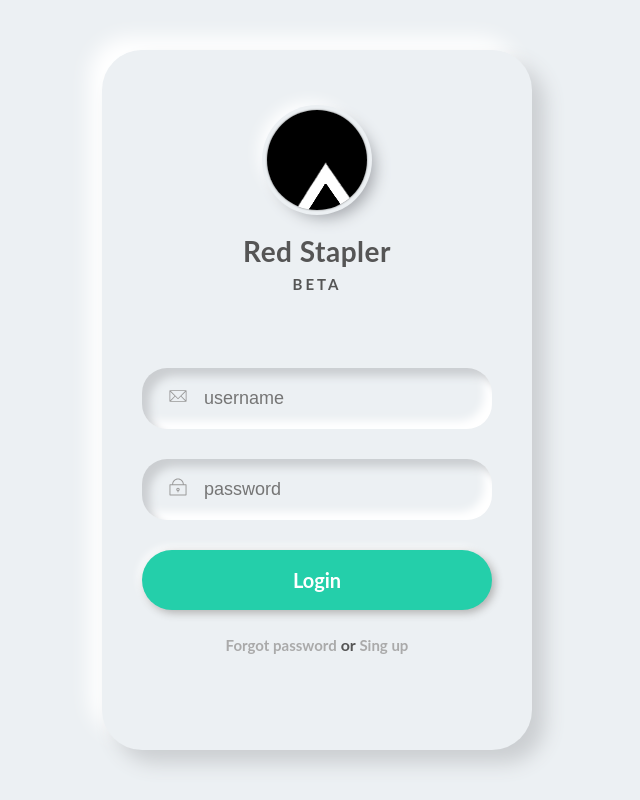
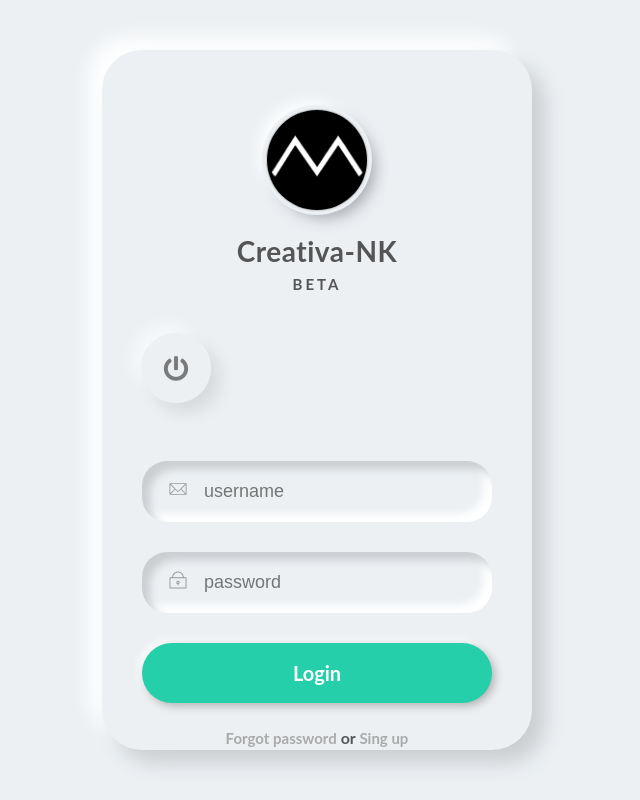
Before and after one commit to creativa-nk/neumorphism-button, a plain HTML site: page index.html in a window 1280 px wide. Shown: the whole page, without its empty margins (323-963 px from the left). Drawn offline with Linux system fonts and the light colour scheme.

Commit message:
checkbox

```diff
--- a/index.html
+++ b/index.html
@@ -5,6 +5,7 @@
     <meta http-equiv="X-UA-Compatible" content="IE=edge">
     <meta name="viewport" content="width=device-width, initial-scale=1.0">
     <link rel="stylesheet" href="style.css">
+    <link rel="stylesheet" href="https://use.fontawesome.com/releases/v5.8.1/css/all.css" integrity="sha384-50oBUHEmvpQ+1lW4y57PTFmhCaXp0ML5d60M1M7uH2+nqUivzIebhndOJK28anvf" crossorigin="anonymous">
     <title>Neumorphic</title>
 </head>
 <body>
@@ -12,8 +13,10 @@
 
      <div class="login-div">
          <div class="logo"></div>
-         <div class="title">Red Stapler</div>
+         <div class="title">Creativa-NK</div>
          <div class="sub-title">BETA</div>
+         <input type="checkbox" >
+
          <div class="fields">
              <div class="username"><svg class="svg-icon" fill='#999' viewBox="0 0 20 20">
                 <path d="M17.388,4.751H2.613c-0.213,0-0.389,0.175-0.389,0.389v9.72c0,0.216,0.175,0.389,0.389,0.389h14.775c0.214,0,0.389-0.173,0.389-0.389v-9.72C17.776,4.926,17.602,4.751,17.388,4.751 M16.448,5.53L10,11.984L3.552,5.53H16.448zM3.002,6.081l3.921,3.925l-3.921,3.925V6.081z M3.56,14.471l3.914-3.916l2.253,2.253c0.153,0.153,0.395,0.153,0.548,0l2.253-2.253l3.913,3.916H3.56z M16.999,13.931l-3.921-3.925l3.921-3.925V13.931z"></path>
--- a/style.css
+++ b/style.css
@@ -27,6 +27,7 @@ body{
 
 .logo{
     background: url('logo.png');
+    background-size: 100%;
     width: 100px;
     height: 100px;
     border-radius: 50%;
@@ -55,9 +56,43 @@ body{
     letter-spacing: 3px ;
 }
 
+input[type='checkbox']{
+    margin-top: 40px;
+    height: 70px;
+    width: 70px;
+    -webkit-appearance: none;
+    box-shadow: 10px 10px 15px rgba(70,70,70,0.12),
+                -10px -10px 15px rgba(255,255,255,0.5);
+    border-radius: 50%;
+    border: 5px solid #ecf0f3;
+    outline: none;
+    display: flex;
+    align-items: center;
+    justify-content: center;
+}
+
+input[type='checkbox']::after{
+    font-family: 'Font Awesome 5 Free';
+    content:'\f011';
+    font-weight: 900;
+    color: #7a7a7a;
+    font-size: 25px;
+}
+
+input[type='checkbox']:checked{
+    box-shadow: 10px 10px 15px rgba(70,70,70,0.12),
+    -10px -10px 15px rgba(255,255,255,0.5),
+    inset 10px 10px 15px rgba(70,70,70,0.12),
+    inset -10px -10px 15px rgba(255,255,255,0.5);
+}
+
+input[type='checkbox']:checked::after{
+    color: #16d884;
+}
+
 .fields{
     width: 100%;
-    padding: 75px 5px 5px 5px;
+    padding: 55px 5px 5px 5px;
 }
 
 .fields input{
```
